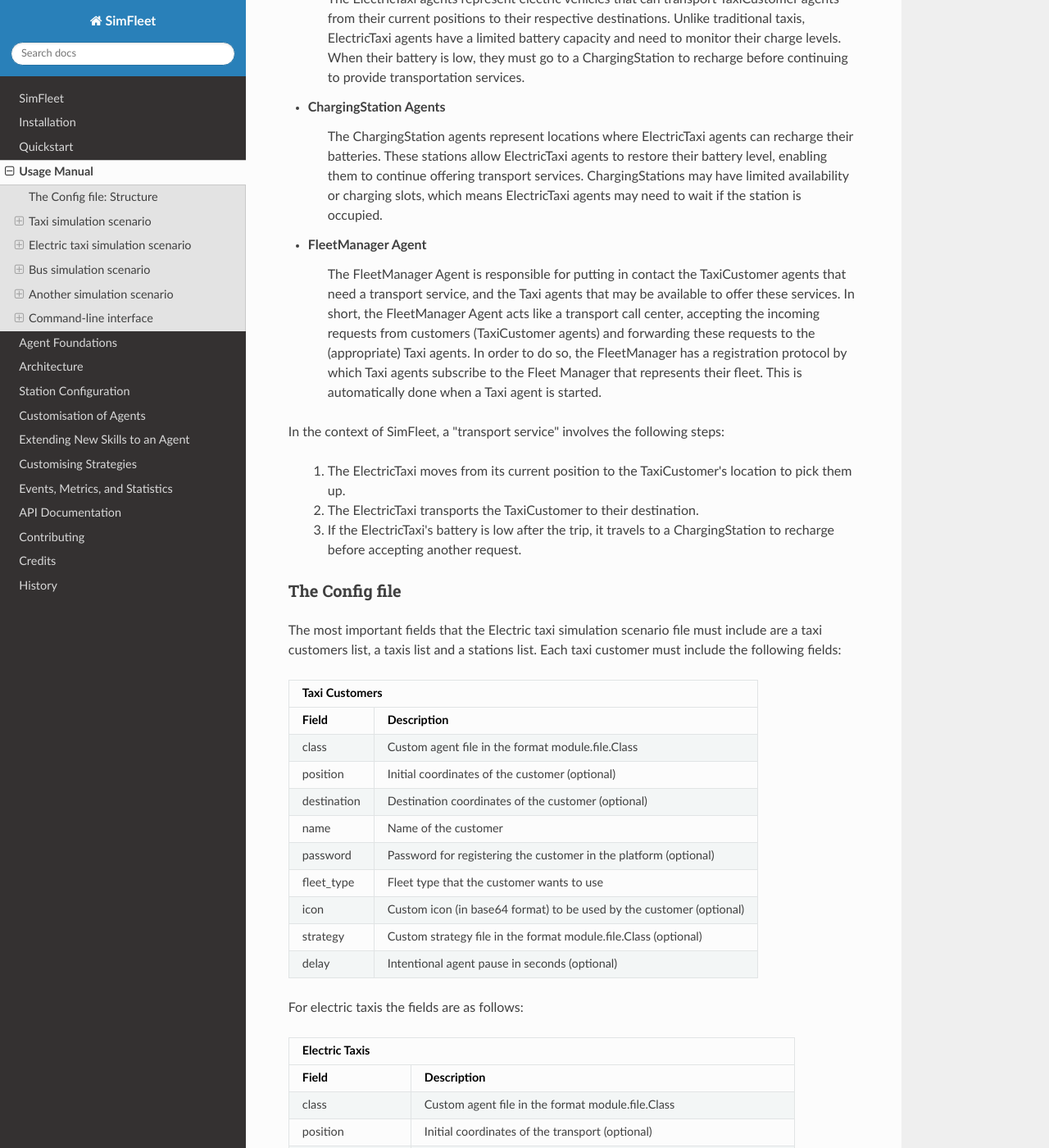
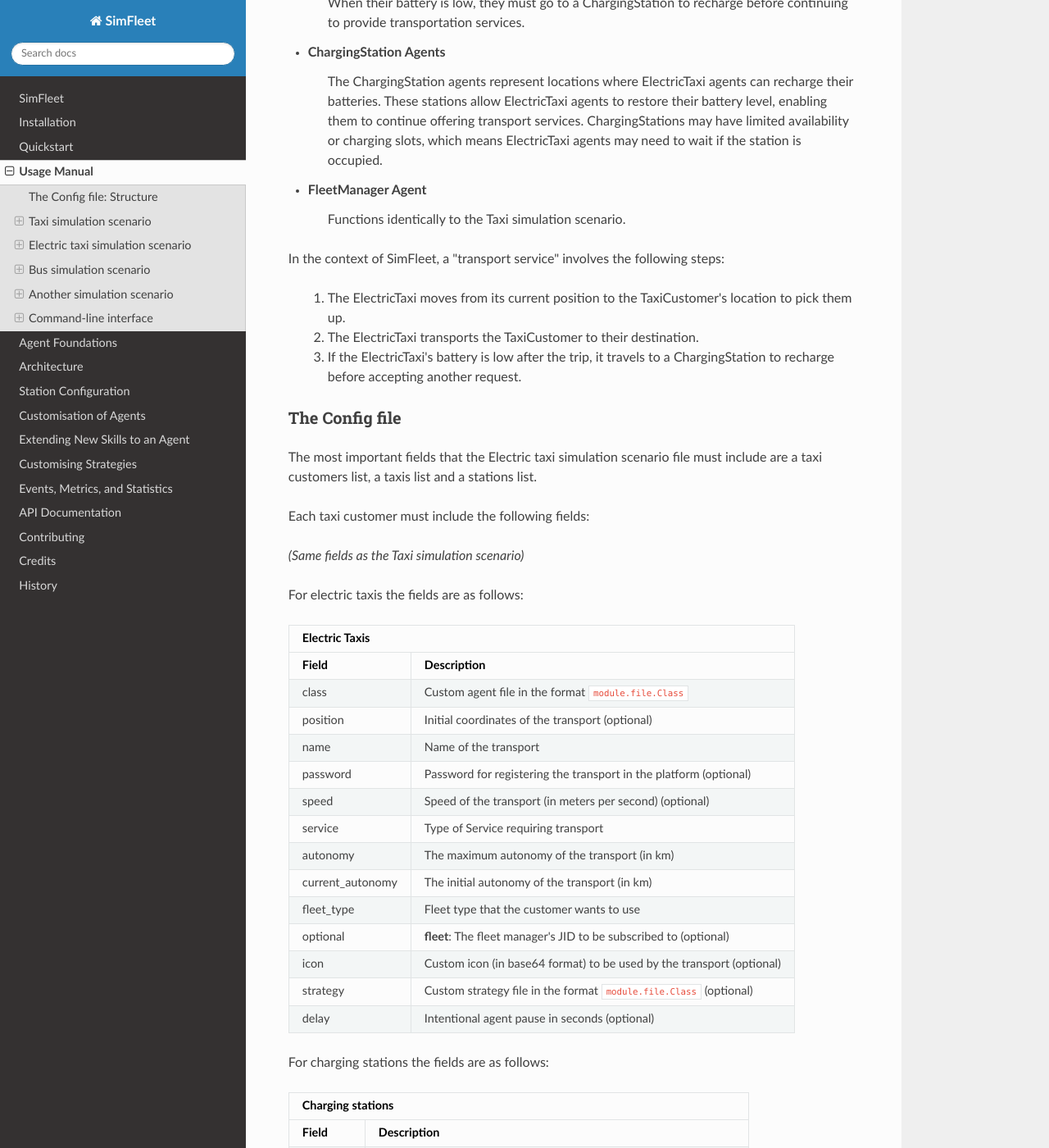
Before and after one commit to javipalanca/simfleet, a Sphinx documentation site: the page built from docs/advanced-config.rst, in a window 1280 px wide and 1400 px high, scrolled down 6787 px. Shown: the whole window at 82% size. Built offline with Sphinx 7.4.7 and the Read the Docs theme 3.1.0, drawn with Linux system fonts in a browser that asks for light colours; pages that are not in the unit, such as notebooks, are missing from menus; some of the changed text lies outside the part shown.

Commit message:
Documentation - modifying advanced-config

```diff
--- a/docs/advanced-config.rst
+++ b/docs/advanced-config.rst
@@ -183,7 +183,7 @@
 +-------------+------------------------------------------------------------------------+
 |  Field      |  Description                                                           |
 +=============+========================================================================+
-| class       |   Custom agent file in the format module.file.Class                    |
+| class       |   Custom agent file in the format ``module.file.Class``                |
 +-------------+------------------------------------------------------------------------+
 | position    |   Initial coordinates of the customer (optional)                       |
 +-------------+------------------------------------------------------------------------+
@@ -197,7 +197,7 @@
 +-------------+------------------------------------------------------------------------+
 | icon        |   Custom icon (in base64 format) to be used by the customer (optional) |
 +-------------+------------------------------------------------------------------------+
-| strategy    |   Custom strategy file in the format module.file.Class  (optional)     |
+| strategy    |   Custom strategy file in the format ``module.file.Class`` (optional)  |
 +-------------+------------------------------------------------------------------------+
 | delay       |   Intentional agent pause in seconds  (optional)                       |
 +-------------+------------------------------------------------------------------------+
@@ -209,7 +209,7 @@
 +------------------+--------------------------------------------------------------------------+
 |  Field           |  Description                                                             |
 +==================+==========================================================================+
-| class            |   Custom agent file in the format module.file.Class                      |
+| class            |   Custom agent file in the format ``module.file.Class``                  |
 +------------------+--------------------------------------------------------------------------+
 | position         |   Initial coordinates of the transport (optional)                        |
 +------------------+--------------------------------------------------------------------------+
@@ -225,7 +225,7 @@
 +------------------+--------------------------------------------------------------------------+
 | icon             |   Custom icon (in base64 format) to be used by the transport  (optional) |
 +------------------+--------------------------------------------------------------------------+
-| strategy         |   Custom strategy file in the format module.file.Class  (optional)       |
+| strategy         |   Custom strategy file in the format ``module.file.Class`` (optional)    |
 +------------------+--------------------------------------------------------------------------+
 | delay            |   Intentional agent pause in seconds  (optional)                         |
 +------------------+--------------------------------------------------------------------------+
@@ -245,7 +245,7 @@
 +-------------+------------------------------------------------------------------------+
 | icon        |   Custom icon (in base64 format) to be used by the manager  (optional) |
 +-------------+------------------------------------------------------------------------+
-| strategy    |   Custom strategy file in the format module.file.Class  (optional)     |
+| strategy    |   Custom strategy file in the format ``module.file.Class``  (optional) |
 +-------------+------------------------------------------------------------------------+
 
 An example of a config file with four customers, two transports and one fleet manager:
@@ -360,8 +360,7 @@
 
 * **TaxiCustomer Agents**
 
-    The TaxiCustomer agents represent people that need to go from one location in the city (their "current location") to another (their "destination").
-    To achieve this, each TaxiCustomer agent requests a transport service. Once they are transported to their destination, they reach their final state and end their execution.
+    Function identically to the Taxi simulation scenario.
 
 * **ElectricTaxi Agents**
 
@@ -377,11 +376,7 @@
 
 * **FleetManager Agent**
 
-    The FleetManager Agent is responsible for putting in contact the TaxiCustomer agents that need a transport service, and the Taxi
-    agents that may be available to offer these services. In short, the FleetManager Agent acts like a transport call center, accepting
-    the incoming requests from customers (TaxiCustomer agents) and forwarding these requests to the (appropriate) Taxi agents.
-    In order to do so, the FleetManager has a registration protocol by which Taxi agents subscribe to the Fleet Manager
-    that represents their fleet. This is automatically done when a Taxi agent is started.
+    Functions identically to the Taxi simulation scenario.
 
 In the context of SimFleet, a "transport service" involves the following steps:
 
@@ -393,31 +388,10 @@
 ---------------
 
 The most important fields that the Electric taxi simulation scenario file must include are a taxi customers list, a taxis list and a stations list.
+
 Each taxi customer must include the following fields:
 
-+--------------------------------------------------------------------------------------+
-|  Taxi Customers                                                                      |
-+-------------+------------------------------------------------------------------------+
-|  Field      |  Description                                                           |
-+=============+========================================================================+
-| class       |   Custom agent file in the format module.file.Class                    |
-+-------------+------------------------------------------------------------------------+
-| position    |   Initial coordinates of the customer (optional)                       |
-+-------------+------------------------------------------------------------------------+
-| destination |   Destination coordinates of the customer (optional)                   |
-+-------------+------------------------------------------------------------------------+
-| name        |   Name of the customer                                                 |
-+-------------+------------------------------------------------------------------------+
-| password    |   Password for registering the customer in the platform (optional)     |
-+-------------+------------------------------------------------------------------------+
-| fleet_type  |   Fleet type that the customer wants to use                            |
-+-------------+------------------------------------------------------------------------+
-| icon        |   Custom icon (in base64 format) to be used by the customer (optional) |
-+-------------+------------------------------------------------------------------------+
-| strategy    |   Custom strategy file in the format module.file.Class  (optional)     |
-+-------------+------------------------------------------------------------------------+
-| delay       |   Intentional agent pause in seconds  (optional)                       |
-+-------------+------------------------------------------------------------------------+
+*(Same fields as the Taxi simulation scenario)*
 
 For electric taxis the fields are as follows:
 
@@ -426,7 +400,7 @@
 +------------------+--------------------------------------------------------------------------+
 |  Field           |  Description                                                             |
 +==================+==========================================================================+
-| class            |   Custom agent file in the format module.file.Class                      |
+| class            |   Custom agent file in the format ``module.file.Class``                  |
 +------------------+--------------------------------------------------------------------------+
 | position         |   Initial coordinates of the transport (optional)                        |
 +------------------+--------------------------------------------------------------------------+
@@ -448,7 +422,7 @@
 +------------------+--------------------------------------------------------------------------+
 | icon             |   Custom icon (in base64 format) to be used by the transport  (optional) |
 +------------------+--------------------------------------------------------------------------+
-| strategy         |   Custom strategy file in the format module.file.Class  (optional)       |
+| strategy         |   Custom strategy file in the format ``module.file.Class`` (optional)    |
 +------------------+--------------------------------------------------------------------------+
 | delay            |   Intentional agent pause in seconds  (optional)                         |
 +------------------+--------------------------------------------------------------------------+
@@ -460,7 +434,7 @@
 +-------------+------------------------------------------------------------------------+
 |  Field      |  Description                                                           |
 +=============+========================================================================+
-| class       |   Custom agent file in the format module.file.Class                    |
+| class       |   Custom agent file in the format ``module.file.Class``                |
 +-------------+------------------------------------------------------------------------+
 | position    |   Initial coordinates of the customer (optional)                       |
 +-------------+------------------------------------------------------------------------+
@@ -478,28 +452,14 @@
 +-------------+------------------------------------------------------------------------+
 | icon        |   Custom icon (in base64 format) to be used by the customer (optional) |
 +-------------+------------------------------------------------------------------------+
-| strategy    |   Custom strategy file in the format module.file.Class  (optional)     |
+| strategy    |   Custom strategy file in the format ``module.file.Class`` (optional)  |
 +-------------+------------------------------------------------------------------------+
 | delay       |   Intentional agent pause in seconds  (optional)                       |
 +-------------+------------------------------------------------------------------------+
 
 For fleet managers the fields are as follows:
 
-+--------------------------------------------------------------------------------------+
-|  Fleet managers                                                                      |
-+-------------+------------------------------------------------------------------------+
-|  Field      |  Description                                                           |
-+=============+========================================================================+
-| name        |   Name of the manager                                                  |
-+-------------+------------------------------------------------------------------------+
-| password    |   Password for registering the manager in the platform (optional)      |
-+-------------+------------------------------------------------------------------------+
-| fleet_type  |   Fleet type that the agent manages                                    |
-+-------------+------------------------------------------------------------------------+
-| icon        |   Custom icon (in base64 format) to be used by the manager  (optional) |
-+-------------+------------------------------------------------------------------------+
-| strategy    |   Custom strategy file in the format module.file.Class  (optional)     |
-+-------------+------------------------------------------------------------------------+
+*(Same fields as the Taxi simulation scenario)*
 
 An example of a config file with four customers, two transports, one fleet manager and two stations:
 
@@ -695,7 +655,7 @@
 +-------------+------------------------------------------------------------------------+
 |  Field      |  Description                                                           |
 +=============+========================================================================+
-| class       |   Custom agent file in the format module.file.Class                    |
+| class       |   Custom agent file in the format ``module.file.Class``                |
 +-------------+------------------------------------------------------------------------+
 | position    |   Initial coordinates of the customer                                  |
 +-------------+------------------------------------------------------------------------+
@@ -713,7 +673,7 @@
 +-------------+------------------------------------------------------------------------+
 | icon        |   Custom icon (in base64 format) to be used by the customer (optional) |
 +-------------+------------------------------------------------------------------------+
-| strategy    |   Custom strategy file in the format module.file.Class  (optional)     |
+| strategy    |   Custom strategy file in the format ``module.file.Class``  (optional) |
 +-------------+------------------------------------------------------------------------+
 | delay       |   Intentional agent pause in seconds  (optional)                       |
 +-------------+------------------------------------------------------------------------+
@@ -728,7 +688,7 @@
 +------------------+--------------------------------------------------------------------------+
 |  Field           |  Description                                                             |
 +==================+==========================================================================+
-| class            |   Custom agent file in the format module.file.Class                      |
+| class            |   Custom agent file in the format ``module.file.Class``                  |
 +------------------+--------------------------------------------------------------------------+
 | position         |   Initial coordinates of the transport                                   |
 +------------------+--------------------------------------------------------------------------+
@@ -748,7 +708,7 @@
 +------------------+--------------------------------------------------------------------------+
 | icon             |   Custom icon (in base64 format) to be used by the transport  (optional) |
 +------------------+--------------------------------------------------------------------------+
-| strategy         |   Custom strategy file in the format module.file.Class  (optional)       |
+| strategy         |   Custom strategy file in the format ``module.file.Class``  (optional)   |
 +------------------+--------------------------------------------------------------------------+
 | delay            |   Intentional agent pause in seconds  (optional)                         |
 +------------------+--------------------------------------------------------------------------+
@@ -763,7 +723,7 @@
 +-------------+------------------------------------------------------------------------+
 |  Field      |  Description                                                           |
 +=============+========================================================================+
-| class       |   Custom agent file in the format module.file.Class                    |
+| class       |   Custom agent file in the format ``module.file.Class``                |
 +-------------+------------------------------------------------------------------------+
 | position    |   Initial coordinates of the customer                                  |
 +-------------+------------------------------------------------------------------------+
@@ -803,21 +763,7 @@
 
 For fleet managers the fields are as follows:
 
-+--------------------------------------------------------------------------------------+
-|  Fleet managers                                                                      |
-+-------------+------------------------------------------------------------------------+
-|  Field      |  Description                                                           |
-+=============+========================================================================+
-| name        |   Name of the manager                                                  |
-+-------------+------------------------------------------------------------------------+
-| password    |   Password for registering the manager in the platform (optional)      |
-+-------------+------------------------------------------------------------------------+
-| fleet_type  |   Fleet type that the agent manages                                    |
-+-------------+------------------------------------------------------------------------+
-| icon        |   Custom icon (in base64 format) to be used by the manager  (optional) |
-+-------------+------------------------------------------------------------------------+
-| strategy    |   Custom strategy file in the format module.file.Class  (optional)     |
-+-------------+------------------------------------------------------------------------+
+*(Same fields as the Taxi simulation scenario)*
 
 An example of a config file with two customers, two transports, one fleet manager and eleven stops:
 
@@ -1155,7 +1101,7 @@
 +-------------+------------------------------------------------------------------------+
 |  Field      |  Description                                                           |
 +=============+========================================================================+
-| class       |   Custom agent file in the format module.file.Class                    |
+| class       |   Custom agent file in the format ``module.file.Class``                |
 +-------------+------------------------------------------------------------------------+
 | position    |   Initial coordinates of the customer (optional)                       |
 +-------------+------------------------------------------------------------------------+
@@ -1169,7 +1115,7 @@
 +-------------+------------------------------------------------------------------------+
 | icon        |   Custom icon (in base64 format) to be used by the customer (optional) |
 +-------------+------------------------------------------------------------------------+
-| strategy    |   Custom strategy file in the format module.file.Class  (optional)     |
+| strategy    |   Custom strategy file in the format ``module.file.Class``  (optional) |
 +-------------+------------------------------------------------------------------------+
 | delay       |   Intentional agent pause in seconds  (optional)                       |
 +-------------+------------------------------------------------------------------------+
```
Also changed, not shown: other parts of docs/advanced-config.rst (+1 -1 lines).
